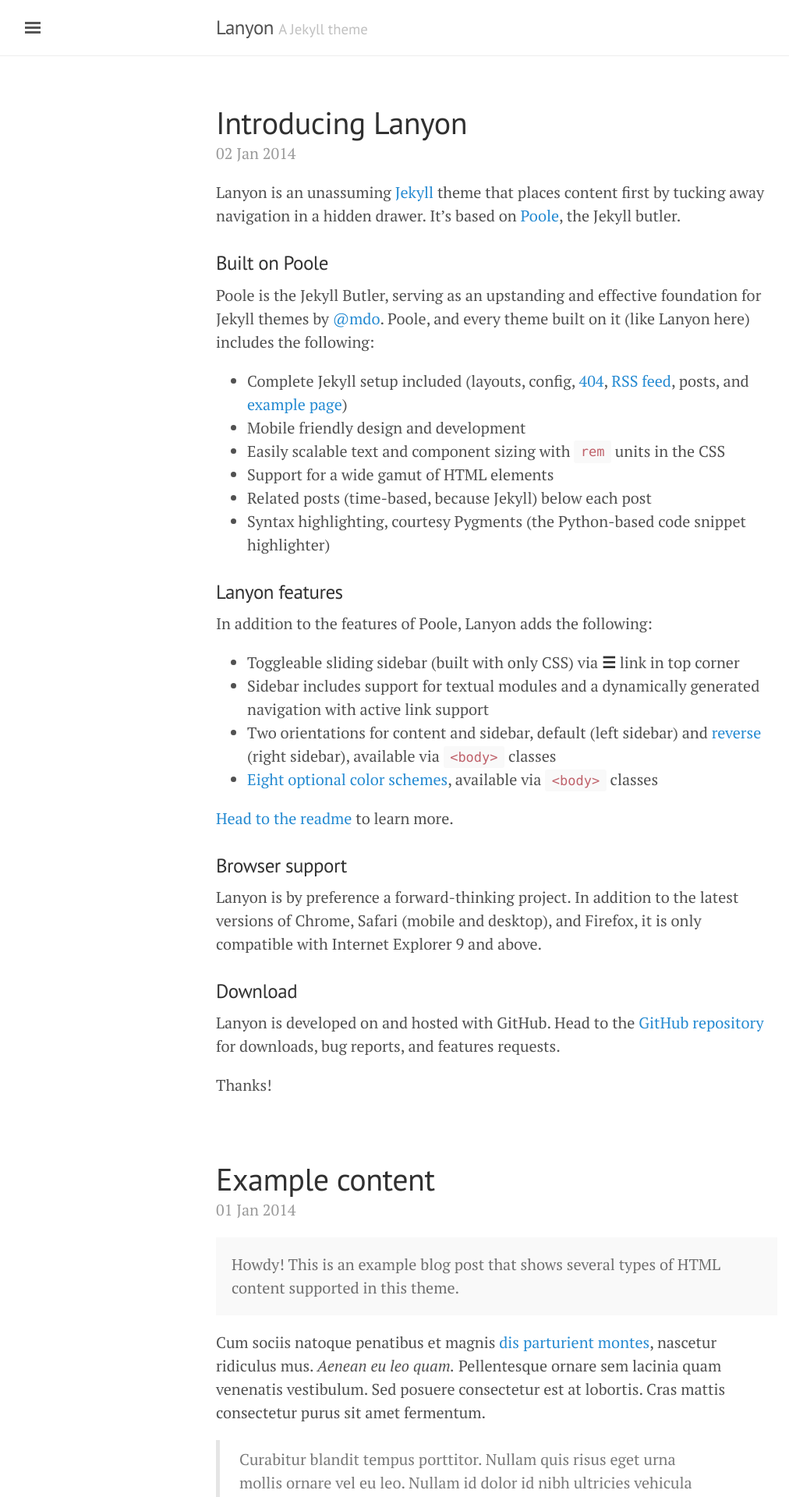
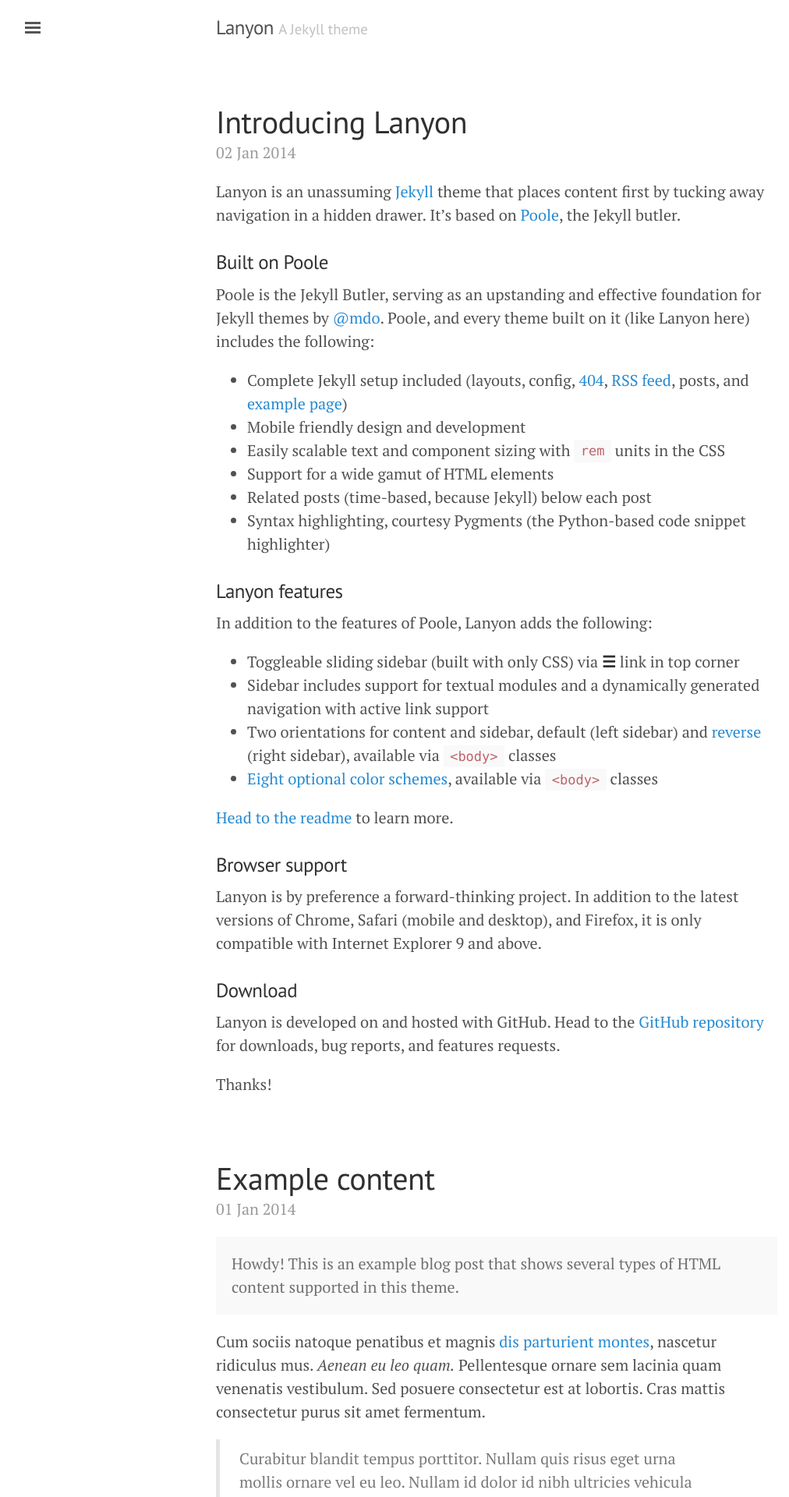
Before and after one commit to sajal2692/sajalsharma-v1, a Jekyll site: the page built from index.html, in a window 1280 px wide. Shown: the top 1920 px of the page at 78% size, without its empty margins (3-1015 px from the left). Built offline with Jekyll 4.4.1, drawn with Linux system fonts in a browser that asks for light colours; the list of posts is cut into pages by our own code.

Commit message:
minor design changes
- removed masthead border
- added navbar item for resume
- added portfolio.md page

```diff
--- a/_includes/sidebar.html
+++ b/_includes/sidebar.html
@@ -25,9 +25,10 @@
       {% endif %}
     {% endfor %}
 
-    <a class="sidebar-nav-item" href="{{ site.github.repo }}/archive/v{{ site.version }}.zip">Download</a>
-    <a class="sidebar-nav-item" href="{{ site.github.repo }}">GitHub project</a>
-    <span class="sidebar-nav-item">Currently v{{ site.version }}</span>
+    <!-- <a class="sidebar-nav-item" href="{{ site.github.repo }}/archive/v{{ site.version }}.zip">Download</a> -->
+    <!-- <a class="sidebar-nav-item" href="{{ site.github.repo }}">GitHub project</a> -->
+    <a class="sidebar-nav-item" href="">Resume</a>
+    <!-- <span class="sidebar-nav-item">Currently v{{ site.version }}</span> -->
   </nav>
 
   <div class="sidebar-item">
--- a/public/css/lanyon.css
+++ b/public/css/lanyon.css
@@ -97,7 +97,7 @@
   padding-top:    1rem;
   padding-bottom: 1rem;
   margin-bottom: 3rem;
-  border-bottom: 1px solid #eee;
+  /*border-bottom: 1px solid #eee;*/
 }
 .masthead-title {
   margin-top: 0;
@@ -233,6 +233,7 @@
 #sidebar-checkbox:focus ~ .sidebar-toggle,
 #sidebar-checkbox:checked ~ .sidebar-toggle {
   color: #fff;
+  background-color: #505050;
 }
 
 .sidebar-toggle:active:before,
```
Also changed, not shown: portfolio.md (added, +6 -0 lines), README.md.
